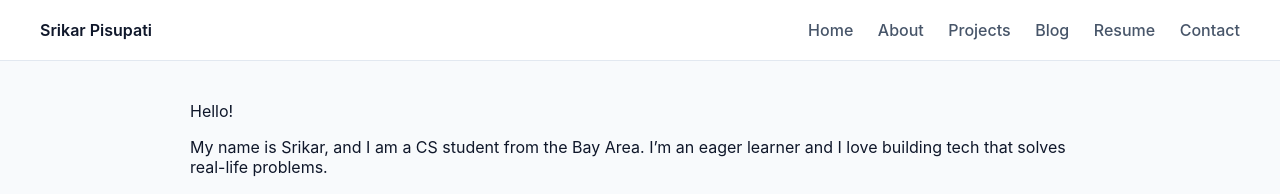
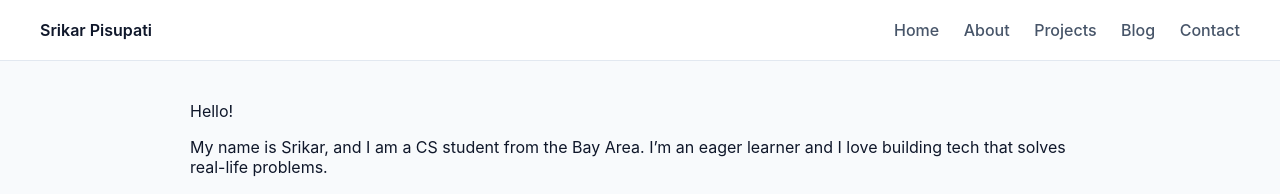
Before and after one commit to srikarpisupati/srikarpisupati.github.io, a Jekyll site: the page built from README.md, in a window 1280 px wide. Shown: the top 194 px of the page. Built offline with Jekyll 4.4.1, drawn with Linux system fonts in a browser that asks for light colours; our own code applies the rules of GitHub Pages for plain Markdown files.

Commit message:
Remove Resume link from navigation

```diff
--- a/_includes/nav.html
+++ b/_includes/nav.html
@@ -5,7 +5,6 @@
     <a href="/about/">About</a>
     <a href="/projects/">Projects</a>
     <a href="/blog/">Blog</a>
-    <a href="/resume/">Resume</a>
     <a href="/contact/">Contact</a>
   </div>
 </nav>
```
